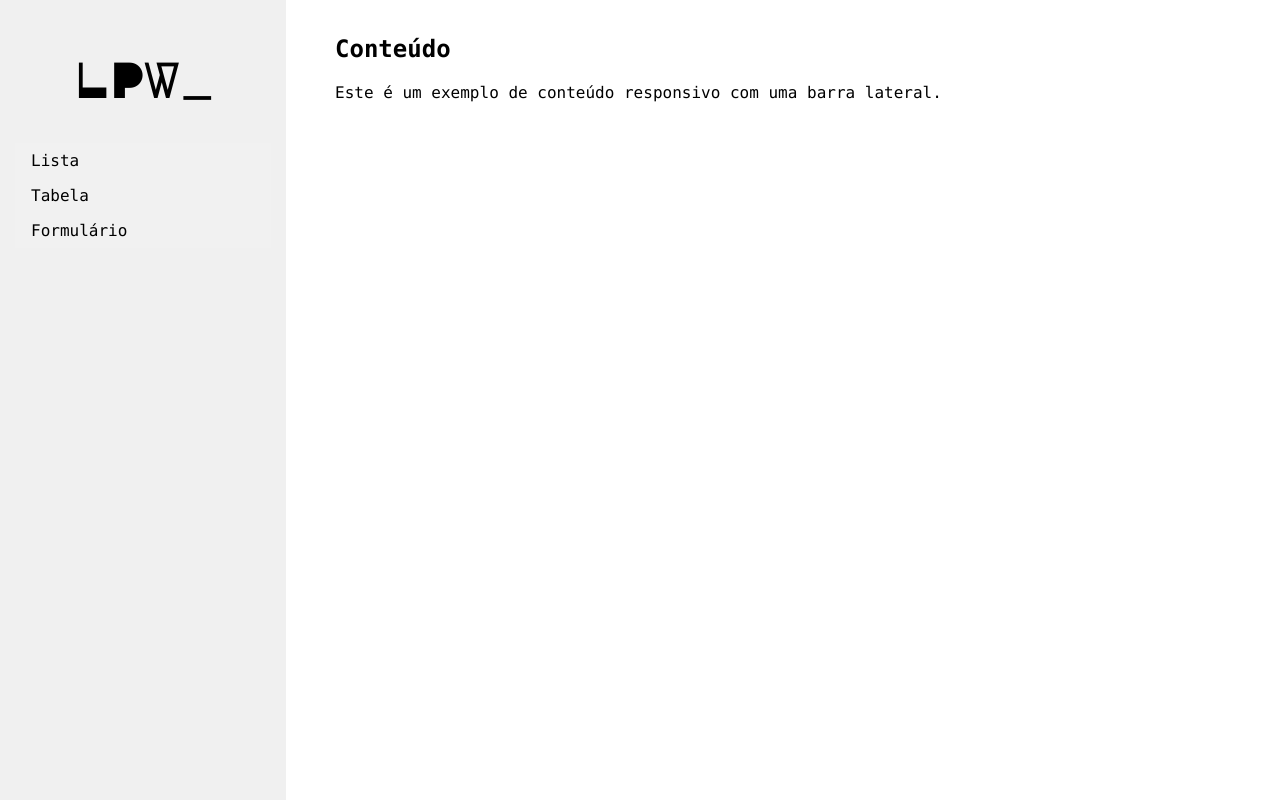
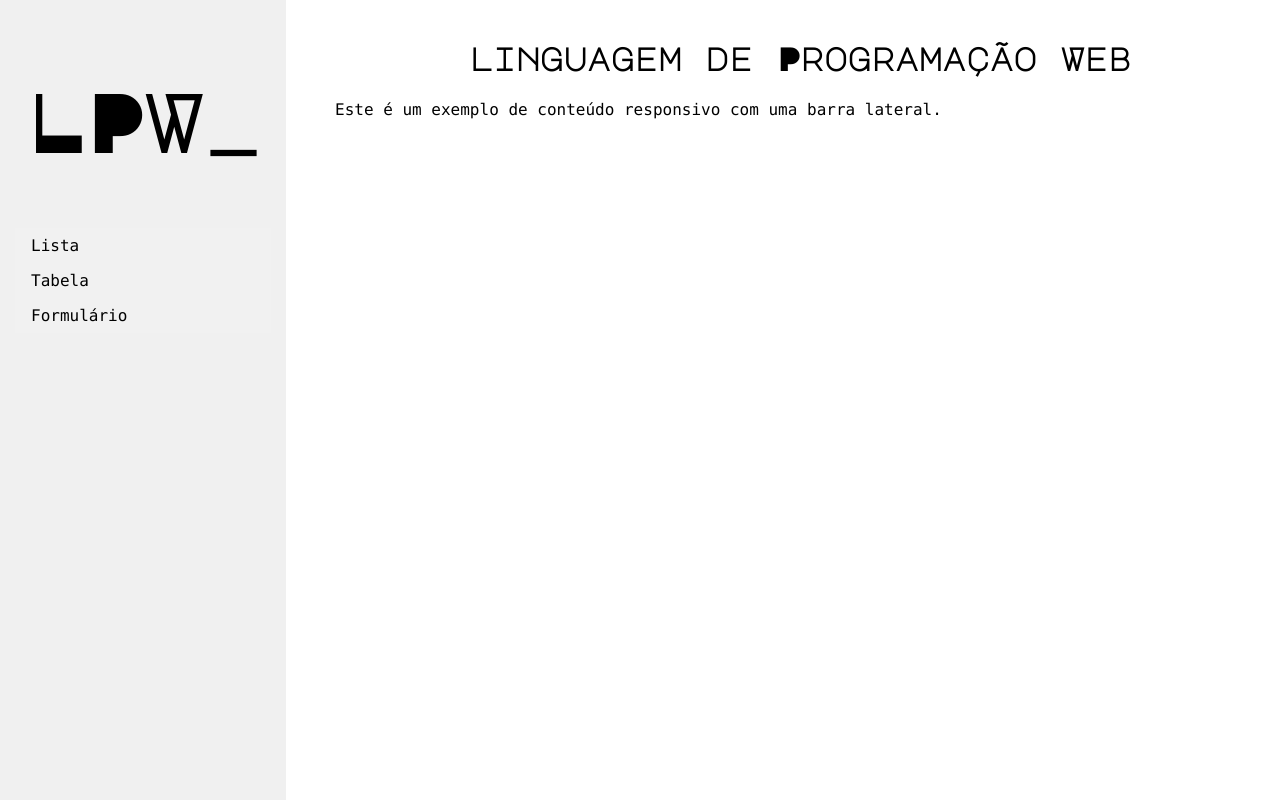
Before and after one commit to dankas/LPW_TSI, a plain HTML site: page trabalho/index.html in a window 1280 px wide. Drawn offline with Linux system fonts and the light colour scheme.

Commit message:
refactor: :recycle: Preparando o trabalho de LPW
Refatoração do trabalho de  LPW

```diff
--- a/trabalho/assets/css/style.css
+++ b/trabalho/assets/css/style.css
@@ -15,7 +15,14 @@ h1 {
     font-family:  logoFont;
     text-align: center;
     font-weight: bolder;
-    font-size: 3em;
+    font-size: 5em;
+}
+
+h2 {
+    font-family:  logoFont;
+    text-align: center;
+    font-weight: bolder;
+    font-size: 2em;
 }
 
 ul {
@@ -74,6 +81,7 @@ li a:hover:not(.active) {
         width: 100%;
         max-height: 25%;
         left: 0;
+        position: relative;
     }
     body {
         width: 600px;
--- a/trabalho/index.html
+++ b/trabalho/index.html
@@ -22,7 +22,7 @@
 
     </aside>
     <div class="content">
-        <h2>Conteúdo</h2>
+        <h2>linguagem de Programação Web</h2>
         <p>Este é um exemplo de conteúdo responsivo com uma barra lateral.</p>
     </div>
 </body>
```
